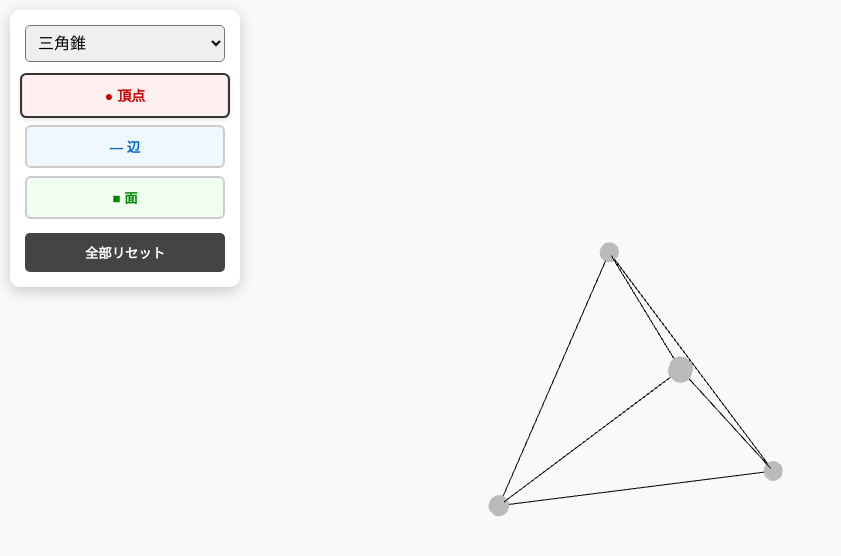
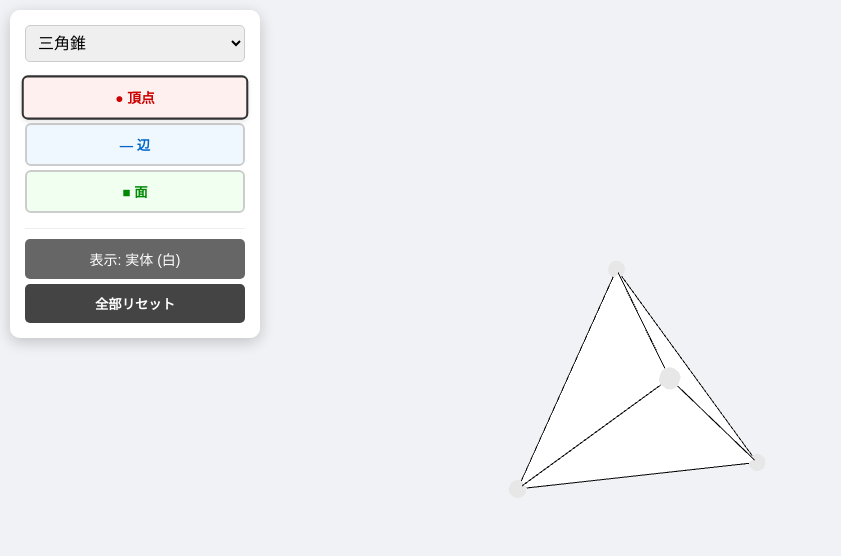
Before and after one commit to class-math/3D-figures-math, a plain HTML site: page index.html in a window 1280 px wide. Shown: the whole page, without its empty margins (0-841 px from the left). Drawn offline with nearby package versions, Linux system fonts and the light colour scheme; animation ran at ten frames a second.

Commit message:
Update index.html

```diff
--- a/index.html
+++ b/index.html
@@ -3,17 +3,24 @@
 <head>
     <meta charset="UTF-8">
     <meta name="viewport" content="width=device-width, initial-scale=1.0, maximum-scale=1.0, user-scalable=no">
-    <title>立体図形学習ツール</title>
+    <title>立体図形学習ツール（表示切替対応）</title>
     <style>
         body { margin: 0; overflow: hidden; background-color: #f0f2f5; font-family: sans-serif; touch-action: none; }
-        #ui { position: absolute; top: 10px; left: 10px; background: rgba(255,255,255,0.95); padding: 15px; border-radius: 10px; box-shadow: 0 4px 15px rgba(0,0,0,0.2); z-index: 100; width: 200px; }
-        .mode-btn { width: 100%; padding: 10px; margin: 4px 0; border: 2px solid #ccc; border-radius: 6px; font-weight: bold; cursor: pointer; }
+        #ui { position: absolute; top: 10px; left: 10px; background: rgba(255,255,255,0.95); padding: 15px; border-radius: 10px; box-shadow: 0 4px 15px rgba(0,0,0,0.2); z-index: 100; width: 220px; }
+
+        select { width: 100%; padding: 8px; margin-bottom: 10px; font-size: 16px; border-radius: 5px; border: 1px solid #ccc; }
+
+        .mode-btn { width: 100%; padding: 10px; margin: 4px 0; border: 2px solid #ccc; border-radius: 6px; font-weight: bold; cursor: pointer; display: flex; align-items: center; justify-content: center; }
         #btn-v { background: #fff0f0; color: #cc0000; }
         #btn-e { background: #f0f8ff; color: #0066cc; }
         #btn-f { background: #f0fff0; color: #008800; }
-        .active { border-color: #333 !important; transform: scale(1.05); box-shadow: 0 2px 5px rgba(0,0,0,0.1); }
-        select { width: 100%; padding: 8px; margin-bottom: 8px; font-size: 16px; border-radius: 5px; }
-        .reset-btn { width: 100%; padding: 10px; background: #444; color: white; border: none; border-radius: 5px; margin-top: 10px; cursor: pointer; font-weight: bold; }
+        .active { border-color: #333 !important; transform: scale(1.03); box-shadow: 0 2px 5px rgba(0,0,0,0.1); }
+
+        /* 切り替えボタン等のスタイル */
+        .control-group { margin-top: 15px; padding-top: 10px; border-top: 1px solid #eee; }
+        .toggle-btn { width: 100%; padding: 10px; margin-bottom: 5px; background: #666; color: white; border: none; border-radius: 5px; cursor: pointer; font-size: 14px; }
+        .reset-btn { width: 100%; padding: 10px; background: #444; color: white; border: none; border-radius: 5px; cursor: pointer; font-weight: bold; }
+
         .number-label { position: absolute; font-size: 24px; font-weight: bold; pointer-events: none; text-shadow: 2px 2px 0 white, -2px -2px 0 white, 2px -2px 0 white, -2px 2px 0 white; transform: translate(-50%, -50%); }
     </style>
 </head>
@@ -28,10 +35,15 @@
         <option value="triPrism">三角柱</option>
         <option value="quadPrism">四角柱</option>
     </select>
+
     <button id="btn-v" class="mode-btn active" onclick="setMode('v')">● 頂点</button>
     <button id="btn-e" class="mode-btn" onclick="setMode('e')">― 辺</button>
     <button id="btn-f" class="mode-btn" onclick="setMode('f')">■ 面</button>
+
+    <div class="control-group">
+        <button id="styleBtn" class="toggle-btn" onclick="toggleStyle()">表示: 実体 (白)</button>
         <button class="reset-btn" onclick="resetCount()">全部リセット</button>
+    </div>
 </div>
 
 <script src="https://cdnjs.cloudflare.com/ajax/libs/three.js/r128/three.min.js"></script>
@@ -43,18 +55,27 @@
     var currentGroup, interactiveObjects = { v: [], e: [], f: [] };
     var mode = 'v';
     var counters = { v: 0, e: 0, f: 0 };
+    var isTransparent = false; // 初期状態は「実体（白）」
+
+    // 面の色付け用パレット
+    const faceColors = [
+        0xff5555, 0x55ff55, 0x5555ff, 0xffff55,
+        0xff55ff, 0x55ffff, 0xffaa55, 0xaa55ff,
+        0x55ffaa, 0xffaaaa, 0xaaffaa, 0xaaaaff
+    ];
 
     window.onload = function() { init(); animate(); };
 
     function init() {
         scene = new THREE.Scene();
-        scene.background = new THREE.Color(0xf8f9fa);
+        scene.background = new THREE.Color(0xf0f2f5);
+
         camera = new THREE.PerspectiveCamera(45, window.innerWidth / window.innerHeight, 0.1, 1000);
-        camera.position.set(5, 5, 8);
+        camera.position.set(6, 6, 9);
 
-        // 背景透明化の設定（alpha: true）
         renderer = new THREE.WebGLRenderer({ antialias: true, alpha: true });
         renderer.setSize(window.innerWidth, window.innerHeight);
+        renderer.outputEncoding = THREE.sRGBEncoding;
         document.body.appendChild(renderer.domElement);
 
         labelRenderer = new THREE.CSS2DRenderer();
@@ -70,9 +91,23 @@
         raycaster = new THREE.Raycaster();
         raycaster.params.Line.threshold = 0.2;
 
-        var light = new THREE.DirectionalLight(0xffffff, 1.0);
-        light.position.set(5, 10, 7);
-        scene.add(light, new THREE.AmbientLight(0xffffff, 0.8));
+        // --- 照明の設定（影で灰色にならないように強化） ---
+        // 全体を均一に照らす環境光を強めに
+        var ambientLight = new THREE.AmbientLight(0xffffff, 0.7);
+        scene.add(ambientLight);
+
+        // 上空からの光（地面からの反射光も模倣するHemisphereLightを使用）
+        var hemiLight = new THREE.HemisphereLight(0xffffff, 0xdddddd, 0.6);
+        hemiLight.position.set(0, 20, 0);
+        scene.add(hemiLight);
+
+        // 正面と背面からの補助光（影を消すため）
+        var dirLight1 = new THREE.DirectionalLight(0xffffff, 0.5);
+        dirLight1.position.set(10, 10, 10);
+        scene.add(dirLight1);
+        var dirLight2 = new THREE.DirectionalLight(0xffffff, 0.4);
+        dirLight2.position.set(-10, 5, -10);
+        scene.add(dirLight2);
 
         document.getElementById('shapeSelect').onchange = function(e) { updateShape(e.target.value); };
         window.addEventListener('pointerdown', onPointerDown);
@@ -88,13 +123,28 @@
         document.getElementById('btn-' + m).classList.add('active');
     }
 
+    // 表示切替ボタンの処理
+    function toggleStyle() {
+        isTransparent = !isTransparent;
+        var btn = document.getElementById('styleBtn');
+        if (isTransparent) {
+            btn.textContent = "表示: 透明 (枠のみ)";
+            btn.style.background = "#0088cc"; // 青っぽくして状態変化をわかりやすく
+        } else {
+            btn.textContent = "表示: 実体 (白)";
+            btn.style.background = "#666";
+        }
+        updateShape(document.getElementById('shapeSelect').value);
+    }
+
     function updateShape(type) {
-        // --- 【修正点】画面上の数字ラベルを強制的に全削除 ---
+        // ラベル削除
         var oldLabels = document.getElementsByClassName('number-label');
         while(oldLabels.length > 0){
             oldLabels[0].parentNode.removeChild(oldLabels[0]);
         }
 
+        // オブジェクトリセット
         if (currentGroup) {
             scene.remove(currentGroup);
             currentGroup.traverse(function(obj) {
@@ -117,21 +167,41 @@
 
         geom = geom.toNonIndexed();
 
-        // --- 透明な判定用メッシュ ---
-        var hitMaterial = new THREE.MeshBasicMaterial({
+        var baseMaterial;
+
+        if (isTransparent) {
+            // --- 透明モードの設定 ---
+            // クリック判定用の透明な膜（見た目は見えない）
+            baseMaterial = new THREE.MeshBasicMaterial({
                 color: 0xffffff,
                 transparent: true,
                 opacity: 0.0,
                 side: THREE.DoubleSide,
                 depthWrite: false
             });
-        var hitMesh = new THREE.Mesh(geom, hitMaterial);
-        hitMesh.userData = { clickedFacesNormals: [] };
-        currentGroup.add(hitMesh);
-        interactiveObjects.f = [hitMesh];
+        } else {
+            // --- 実体モードの設定 ---
+            // 白い不透明な素材。照明の影響を受けすぎないよう調整
+            baseMaterial = new THREE.MeshPhongMaterial({
+                color: 0xffffff,
+                transparent: false,
+                opacity: 1.0,
+                side: THREE.FrontSide, // 裏面を描画しない（隠線処理）
+                specular: 0x111111,
+                shininess: 10,
+                polygonOffset: true,
+                polygonOffsetFactor: 1,
+                polygonOffsetUnits: 1
+            });
+        }
 
-        // --- 黒い細線 ---
-        var wireMat = new THREE.LineBasicMaterial({ color: 0x000000, linewidth: 1.5 });
+        var baseMesh = new THREE.Mesh(geom, baseMaterial);
+        baseMesh.userData = { clickedFacesNormals: [] };
+        currentGroup.add(baseMesh);
+        interactiveObjects.f = [baseMesh];
+
+        // --- 黒い細線 (ワイヤーフレーム) ---
+        var wireMat = new THREE.LineBasicMaterial({ color: 0x000000, linewidth: 2 });
         var wireframe = new THREE.LineSegments(new THREE.EdgesGeometry(geom), wireMat);
         currentGroup.add(wireframe);
 
@@ -147,12 +217,13 @@
             for(var j=0; j<vSet.length; j++) { if(vSet[j].distanceTo(v) < 0.1) exists = true; }
             if(!exists) {
                 vSet.push(v);
-                var dot = new THREE.Mesh(new THREE.SphereGeometry(0.12), new THREE.MeshBasicMaterial({color: 0xbbbbbb}));
+                var dotColor = isTransparent ? 0xbbbbbb : 0xcccccc;
+                var dot = new THREE.Mesh(new THREE.SphereGeometry(0.12), new THREE.MeshBasicMaterial({color: dotColor}));
                 dot.position.copy(v); dot.userData = { type: 'v', clicked: false };
                 currentGroup.add(dot); interactiveObjects.v.push(dot);
             }
         }
-        // --- 辺 ---
+        // --- 辺（判定用透明バー） ---
         var edgePoints = new THREE.EdgesGeometry(geom).attributes.position;
         for(var i=0; i<edgePoints.count; i+=2) {
             var start = new THREE.Vector3(edgePoints.getX(i), edgePoints.getY(i), edgePoints.getZ(i));
@@ -186,8 +257,9 @@
                 mesh.userData.clickedFacesNormals.push(clickedNormal);
 
                 counters[mode]++;
+                var colorIndex = (counters[mode] - 1) % faceColors.length;
+                var selectedColor = faceColors[colorIndex];
 
-                // クリックされた面と同じ向きの面を探して色をつける
                 var highlightGeom = new THREE.BufferGeometry();
                 var vertices = [];
                 var posAttr = mesh.geometry.attributes.position;
@@ -208,10 +280,31 @@
                 }
                 highlightGeom.setAttribute('position', new THREE.Float32BufferAttribute(vertices, 3));
 
-                var highlightMesh = new THREE.Mesh(
-                    highlightGeom,
-                    new THREE.MeshBasicMaterial({ color: 0x00ff00, transparent: true, opacity: 0.5, side: THREE.DoubleSide })
-                );
+                // --- クリックした面の色付け処理（モードによって変える） ---
+                var paintMaterial;
+                if (isTransparent) {
+                    // 透明モードなら、色も半透明にする
+                    paintMaterial = new THREE.MeshBasicMaterial({
+                        color: selectedColor,
+                        transparent: true,
+                        opacity: 0.6,
+                        side: THREE.DoubleSide
+                    });
+                } else {
+                    // 実体モードなら、色はくっきり不透明
+                    paintMaterial = new THREE.MeshBasicMaterial({
+                        color: selectedColor,
+                        transparent: false,
+                        side: THREE.FrontSide
+                    });
+                }
+
+                var highlightMesh = new THREE.Mesh(highlightGeom, paintMaterial);
+
+                // チラつき防止（Z-fighting対策）
+                if (!isTransparent) {
+                    highlightMesh.position.add(hit.face.normal.clone().multiplyScalar(0.01));
+                }
                 currentGroup.add(highlightMesh);
 
             } else {
@@ -232,11 +325,7 @@
         }
     }
 
-    function resetCount() {
-        // 図形を再描画することでリセット
-        updateShape(document.getElementById('shapeSelect').value);
-    }
-
+    function resetCount() { updateShape(document.getElementById('shapeSelect').value); }
     function onWindowResize() { camera.aspect = window.innerWidth / window.innerHeight; camera.updateProjectionMatrix(); renderer.setSize(window.innerWidth, window.innerHeight); labelRenderer.setSize(window.innerWidth, window.innerHeight); }
     function animate() { requestAnimationFrame(animate); if(controls) controls.update(); renderer.render(scene, camera); labelRenderer.render(scene, camera); }
 </script>
```
Lines whose indentation alone changed are shown as unchanged.
